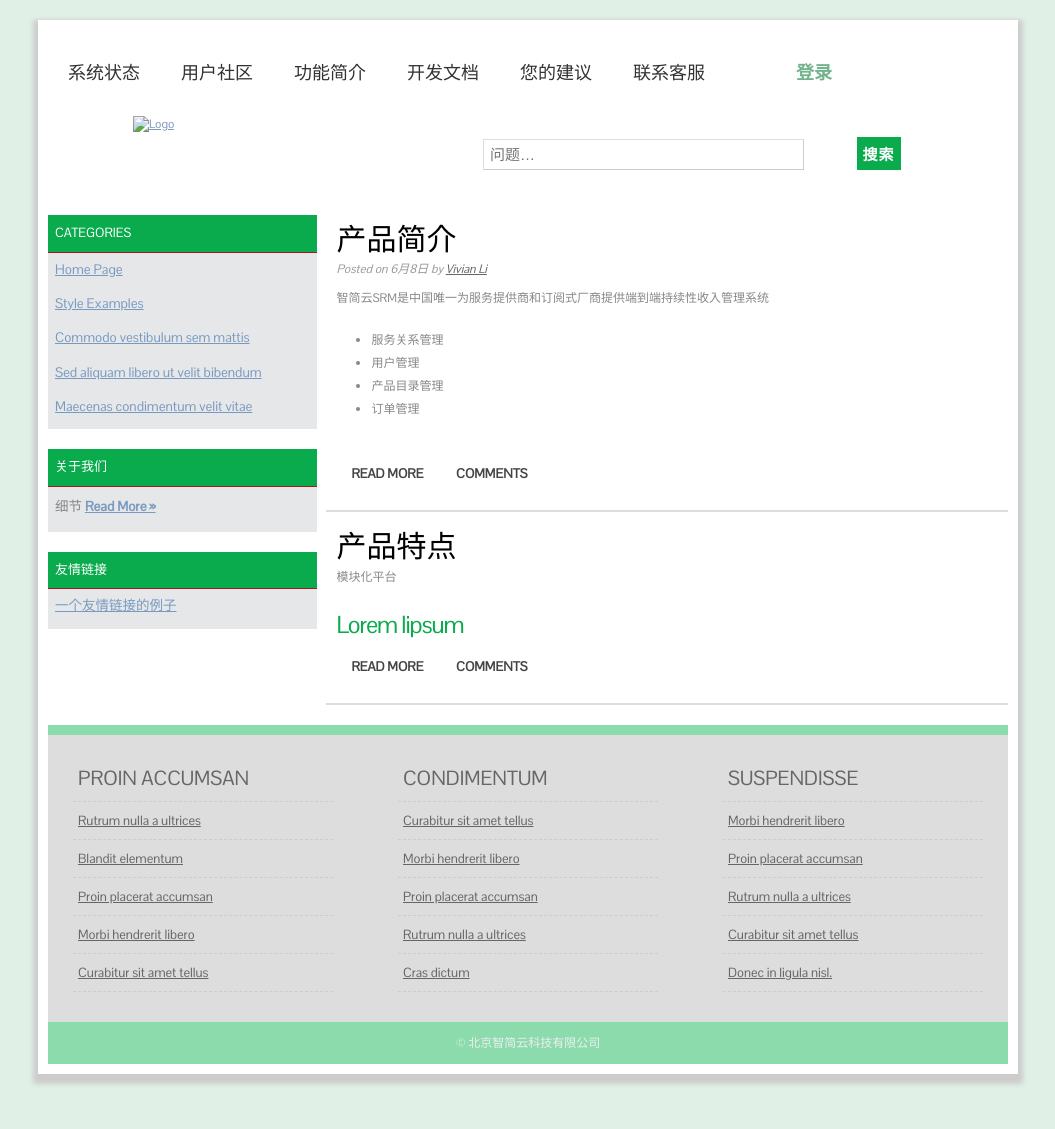
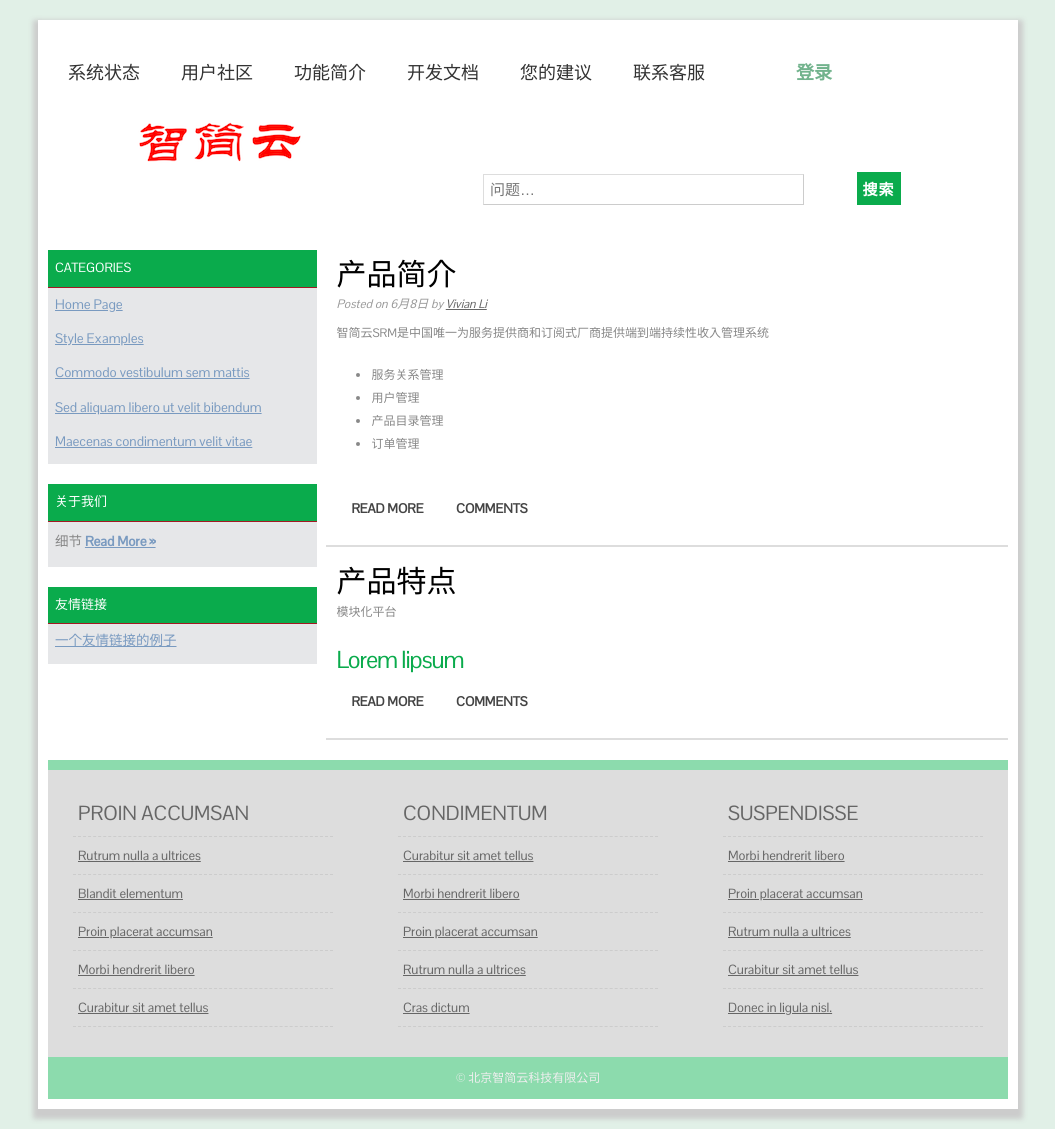
Before and after one commit to dreampivot/slipscloud.github.io, a Jekyll site: the page help/help-index.html, which Jekyll copies as it is, in a window 1280 px wide. Shown: the whole page, without its empty margins (112-1167 px from the left). Built offline with Jekyll 4.4.1, drawn with Linux system fonts in a browser that asks for light colours; before the commit the page ends 1094 px from its top, so only the background shows below that.

Commit message:
Create help-index.html

```diff
--- a/help/help-index.html
+++ b/help/help-index.html
@@ -26,8 +26,8 @@
      <ul>
 
 
-            <a class="navbar-brand" href="{{ site.baseurl }}/index.html">
-              <img src="{{ site.baseurl }}/img/logo.png" alt="Logo">
+            <a class="navbar-brand" href="../index.html">
+              <img src="../img/logo.png" alt="Logo">
             </a>
 
             <form method="get" class="searchform" action="#" >
```
